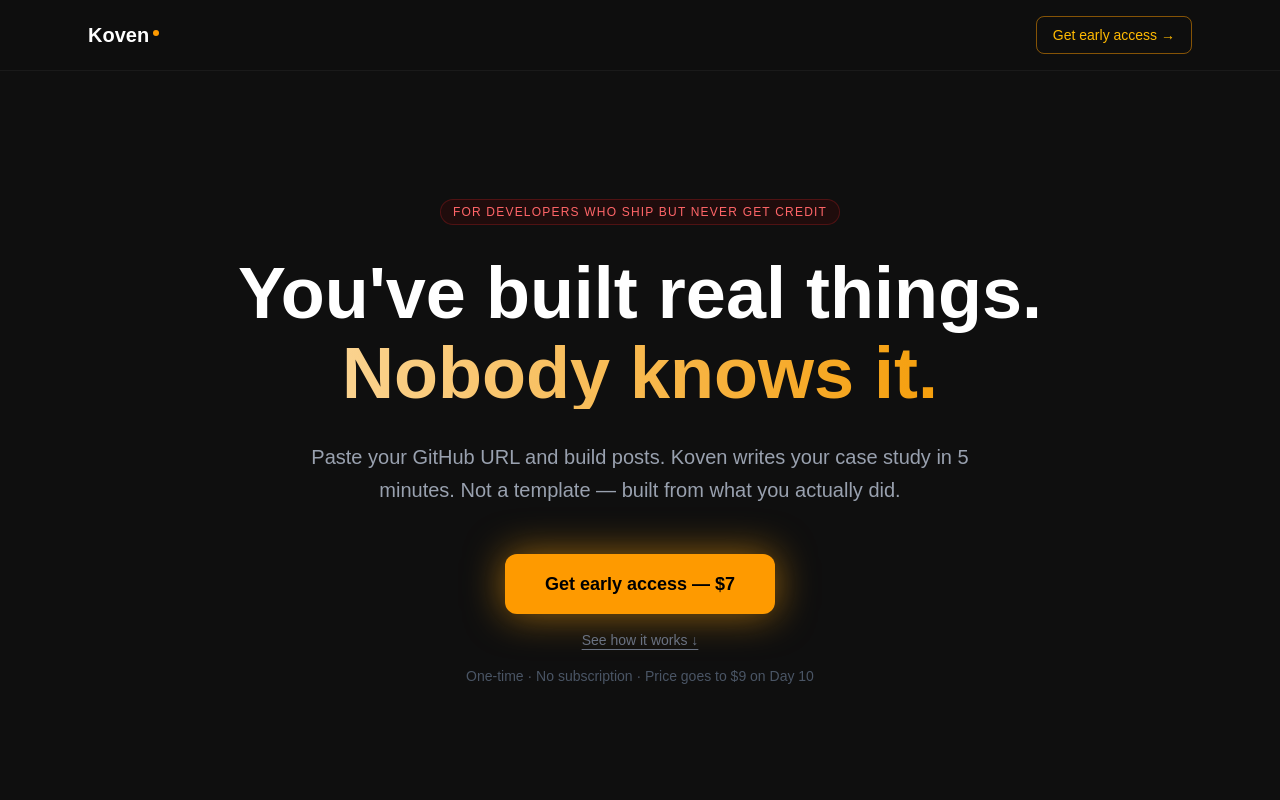
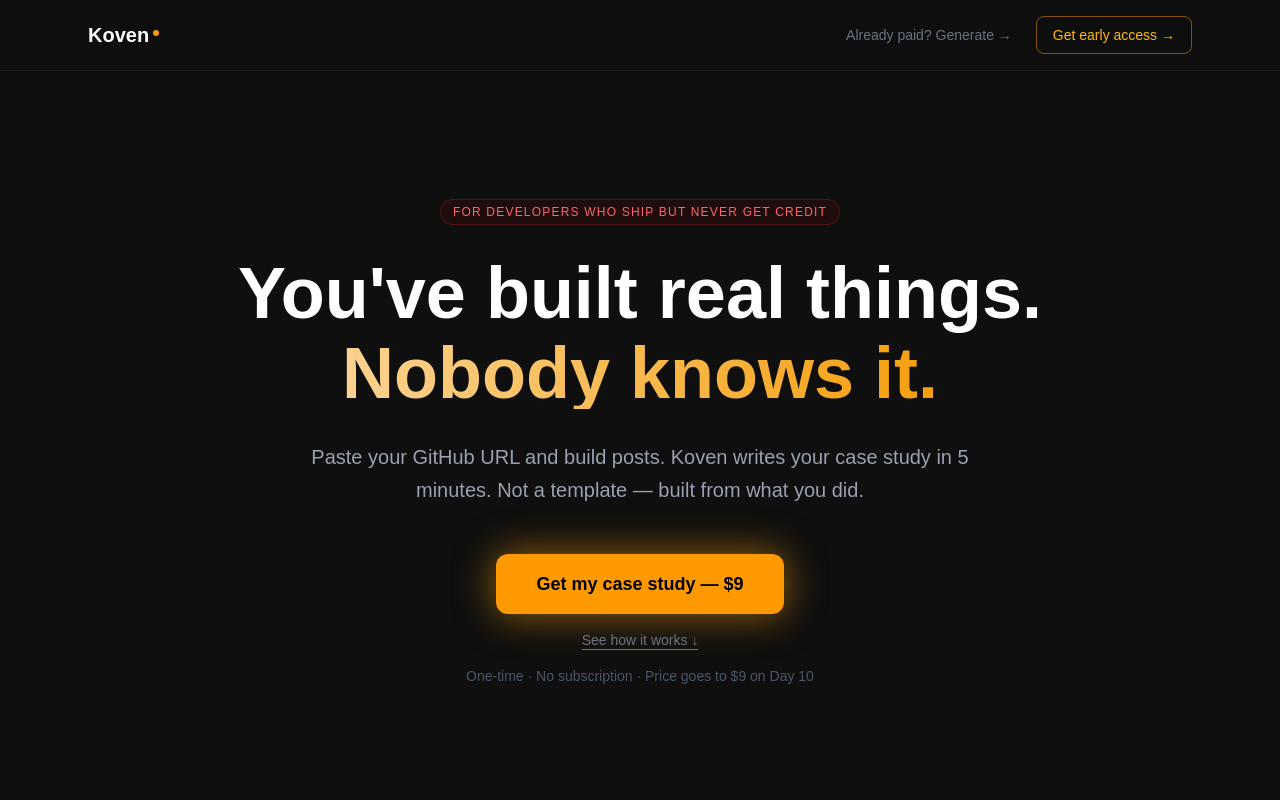
Before and after one commit to PrateekKatare1/koven, a Next.js app: page / in a window 1280 px wide. Shown: the top 800 px of the page. Built offline with nearby package versions, Linux system fonts and the light colour scheme; no server answers.

Commit message:
copy:  price, already paid link, subheadline tightened, urgency section, mobile sticky CTA

```diff
--- a/app/page.tsx
+++ b/app/page.tsx
@@ -66,7 +66,15 @@
             <span className="inline-block w-1.5 h-1.5 rounded-full bg-amber-500 ml-1 mb-1" />
           </div>
           <div className="flex items-center gap-6">
-<a
+            <a
+              href="/generate"
+              className="text-gray-500 text-sm
+                hover:text-gray-300 transition-colors
+                hidden md:block"
+            >
+              Already paid? Generate →
+            </a>
+            <a
               href={earlyBirdUrl}
               target="_blank"
               rel="noopener noreferrer"
@@ -92,8 +100,7 @@
         <p className="mt-8 max-w-2xl mx-auto text-gray-400 text-xl leading-relaxed">
           Paste your GitHub URL and build posts.
           Koven writes your case study in 5 minutes.
-          Not a template — built from what you
-          actually did.
+          Not a template — built from what you did.
         </p>
 
         <div className="mt-12 flex flex-col items-center gap-4">
@@ -103,7 +110,7 @@
             rel="noopener noreferrer"
             className="animate-glow bg-amber-500 hover:bg-amber-400 text-black font-bold px-10 py-4 rounded-xl text-lg transition-all duration-200"
           >
-            Get early access — $7
+            Get my case study — $9
           </a>
           <a
             href="#how-it-works"
@@ -601,7 +608,7 @@
               rel="noopener noreferrer"
               className="mt-8 block w-full text-center bg-amber-500 hover:bg-amber-400 text-black font-bold py-4 rounded-xl transition-all"
             >
-              Get early access — $7
+              Get my case study — $9
             </a>
           </div>
 
@@ -647,6 +654,24 @@
           Both prices increase permanently on Day 10. No exceptions. No extensions.
         </p>
       </section>
+
+      {/* URGENCY */}
+      <div className="max-w-2xl mx-auto text-center py-10 px-6">
+        <p className="text-gray-600 text-sm mb-1">
+          Early access pricing ends soon.
+        </p>
+        <p className="text-gray-700 text-sm mb-6">
+          Price goes to $15 after that. No exceptions.
+        </p>
+        <a
+          href="mailto:hi@trykoven.com"
+          className="text-gray-600 text-sm
+            hover:text-gray-400 transition-colors
+            underline underline-offset-4"
+        >
+          Questions before buying? Email hi@trykoven.com →
+        </a>
+      </div>
 
       {/* FAQ */}
       <section className="mt-32 px-4 md:px-6 max-w-2xl mx-auto">
@@ -701,6 +726,30 @@
         </p>
       </section>
 
+      {/* MOBILE STICKY CTA */}
+      <div className="fixed bottom-0 left-0 right-0
+        md:hidden bg-[#0f0f0f]/95 backdrop-blur-sm
+        border-t border-white/10 px-4 py-3
+        flex items-center justify-between z-50">
+        <div>
+          <p className="text-white font-bold text-lg leading-none">
+            $9
+          </p>
+          <p className="text-gray-600 text-xs mt-0.5">
+            one-time
+          </p>
+        </div>
+        <a
+          href={process.env.NEXT_PUBLIC_POLAR_EARLY_BIRD_URL}
+          target="_blank"
+          className="bg-amber-500 hover:bg-amber-400
+            text-black font-bold px-6 py-2.5
+            rounded-xl text-sm transition-colors"
+        >
+          Get access →
+        </a>
+      </div>
+
       {/* FOOTER */}
       <footer className="border-t border-white/5 px-4 md:px-6 py-8 mt-16">
         <div className="max-w-6xl mx-auto flex flex-col sm:flex-row justify-between items-center flex-wrap gap-4">
```
